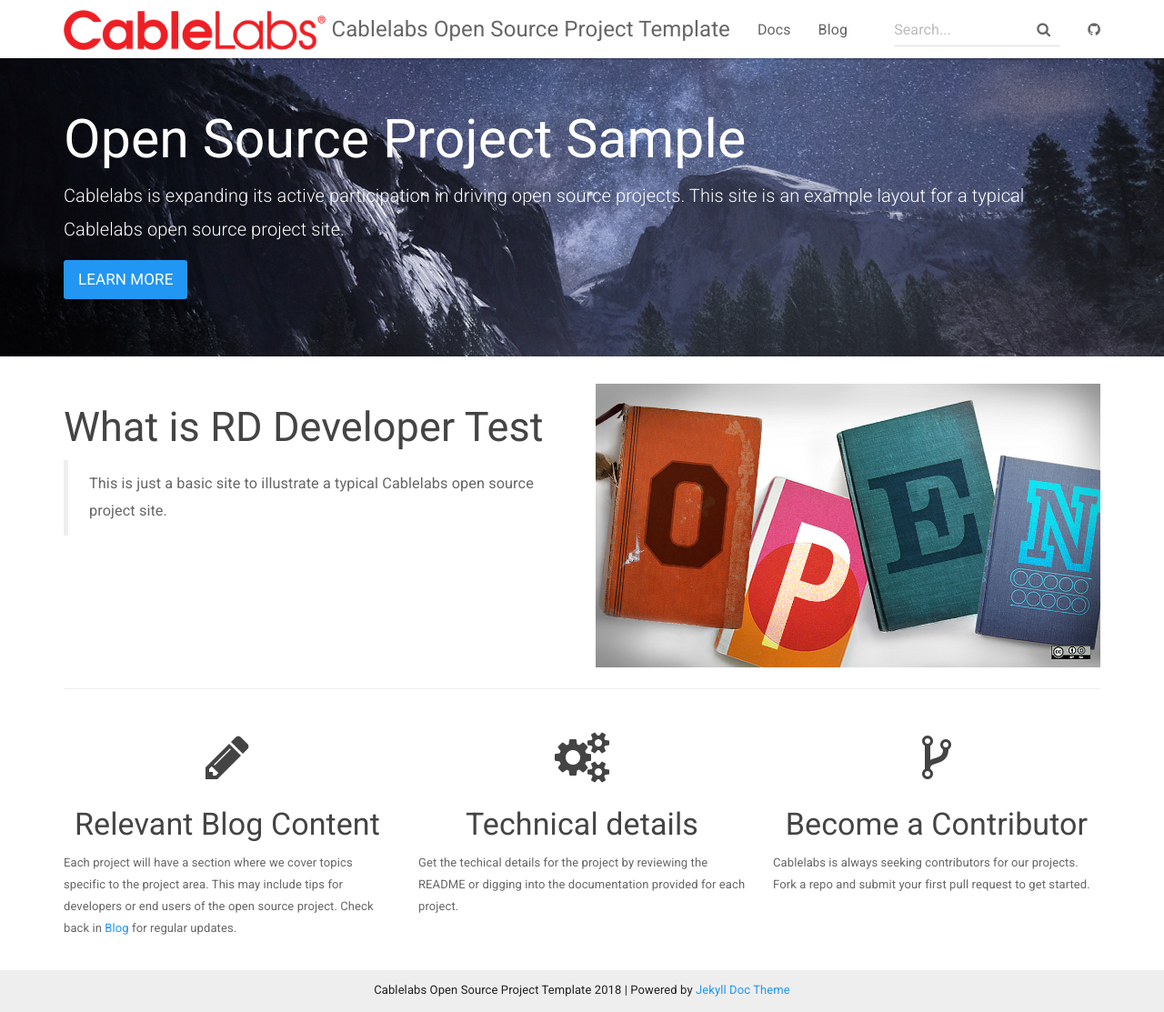
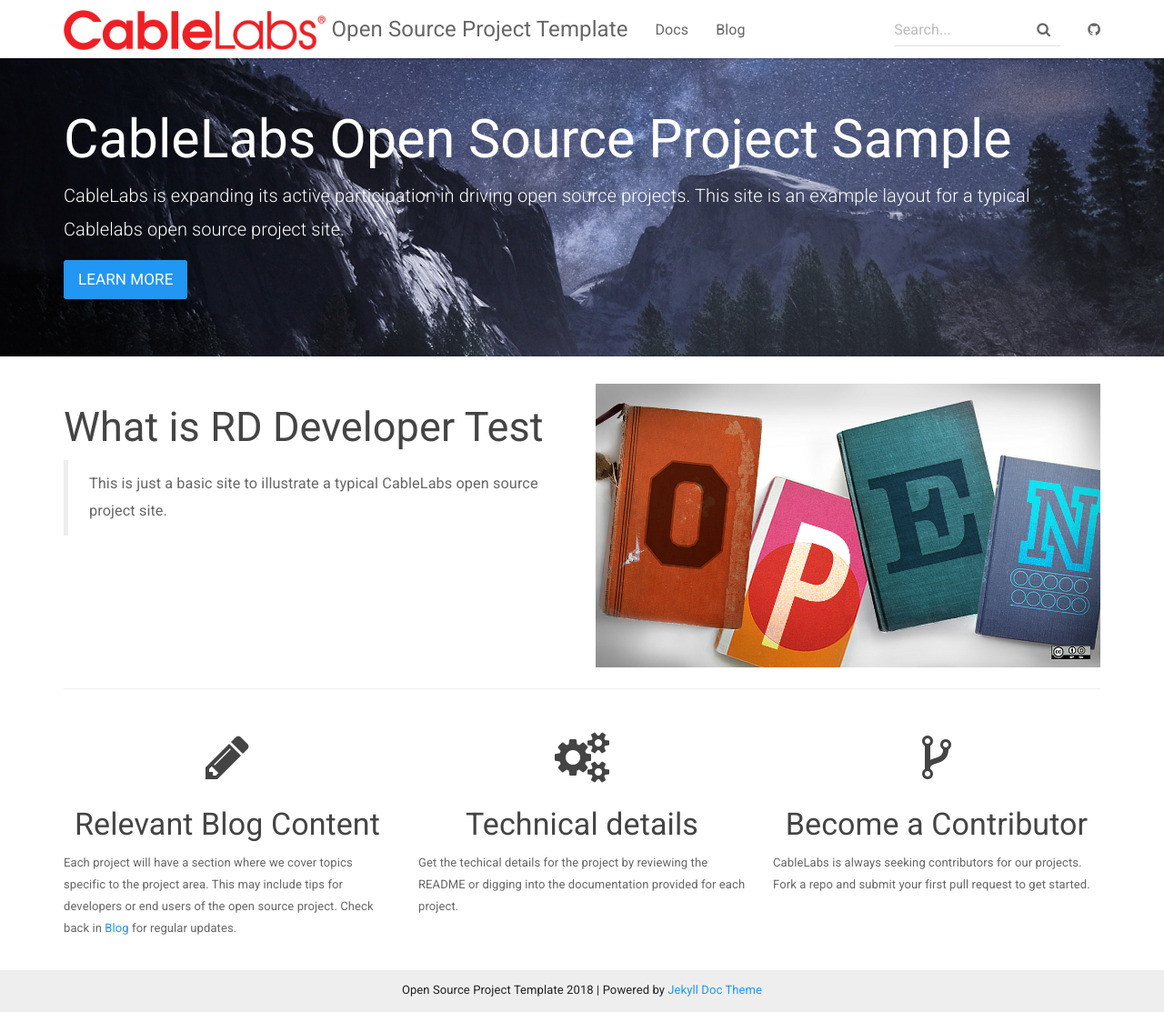
Before and after one commit to cablelabs/rd-dev-test, a Jekyll site: the page built from docs/index.html, in a window 1280 px wide and 1113 px high. Shown: the whole window at 91% size. Built offline with Jekyll 4.4.1, drawn with Linux system fonts in a browser that asks for light colours; nearby versions of some CDN libraries.

Commit message:
updated content and config

```diff
--- a/docs/_config.yml
+++ b/docs/_config.yml
@@ -1,5 +1,5 @@
 # Site settings
-title: Cablelabs Open Source Project Template
+title: Open Source Project Template
 email: your-email@domain.com
 description: >
   Cablelabs Example for Open Source Project Websites
--- a/docs/index.html
+++ b/docs/index.html
@@ -18,7 +18,7 @@
         <div class="col-md-6">
             <h2 class="header-light regular-pad">What is RD Developer Test</h2>
             <blockquote>
-              <p>This is just a basic site to illustrate a typical Cablelabs open source
+              <p>This is just a basic site to illustrate a typical CableLabs open source
                 project site.</p>
             </blockquote>
         </div>
@@ -46,7 +46,7 @@
         <div class="col-sm-4">
             <h1 class="text-center"><i class="fa fa-code-fork" aria-hidden="true"></i></h1>
             <h3 class="text-center">Become a Contributor</h3>
-            <p>Cablelabs is always seeking contributors for our projects.  Fork a repo and submit your first pull request to get started.</p>
+            <p>CableLabs is always seeking contributors for our projects.  Fork a repo and submit your first pull request to get started.</p>
         </div>
     </div>
 
```
Also changed, not shown: other parts of docs/index.html (+2 -2 lines).
